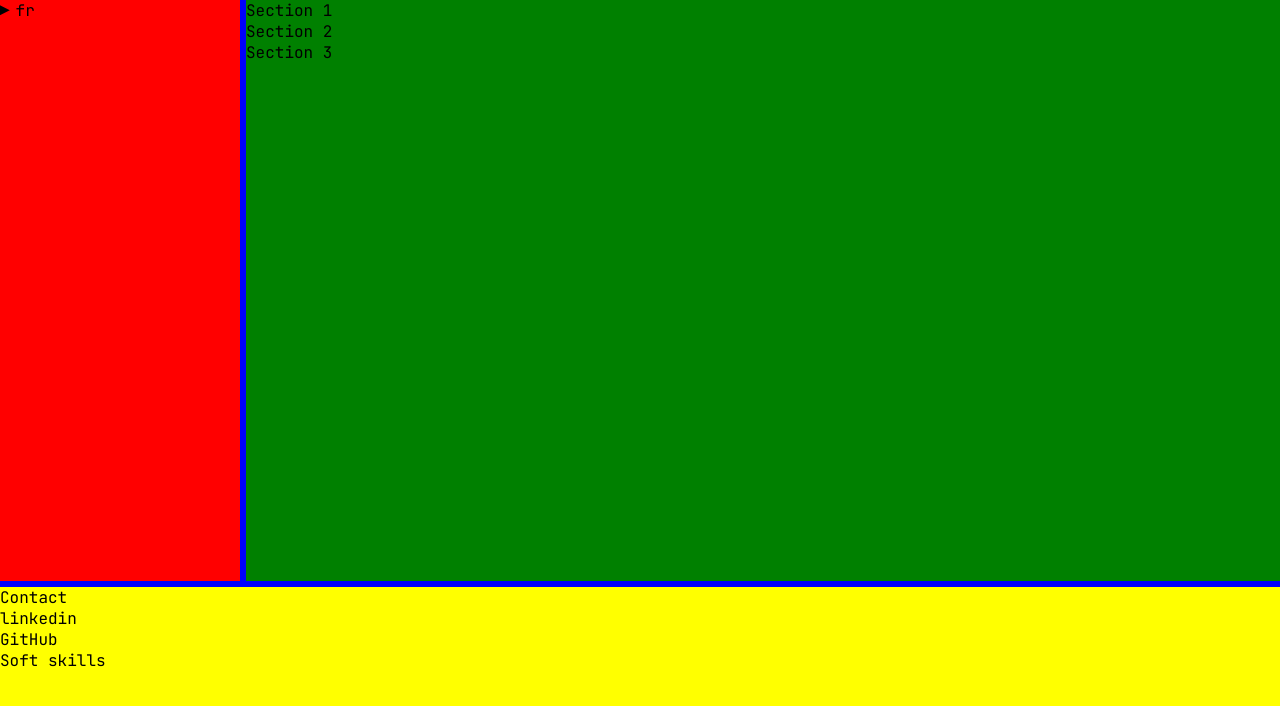
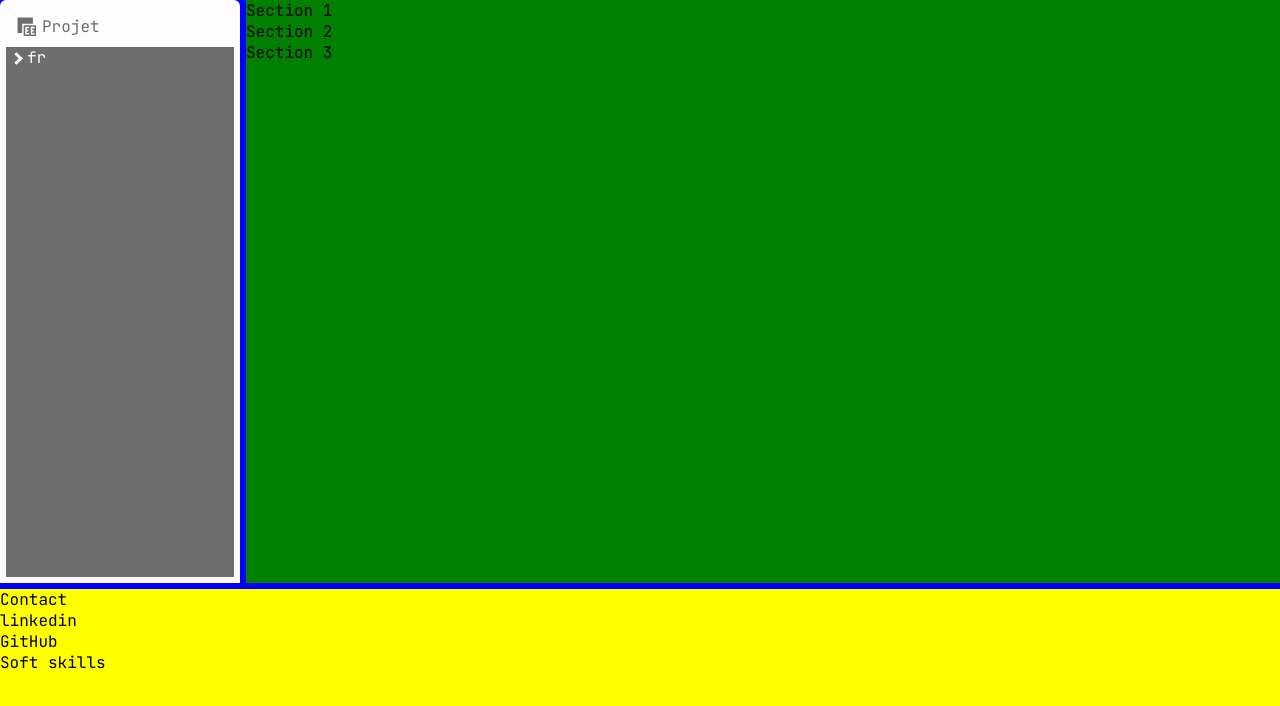
Before and after one commit to sheldonGordon/CV-SPA, a website built with Parcel: page index.html in a window 1280 px wide. Built offline with nearby package versions, Linux system fonts and the light colour scheme; a web font is replaced by a local one.

Commit message:
Gestion des couleurs sur la partie explorer

```diff
--- a/index.html
+++ b/index.html
@@ -47,16 +47,17 @@
   <body onresize="ResetColumnSizes()">
     <div id="page" onmouseup="EndDrag()" onmousemove="OnDrag(event)">
       <header id="explorer">
+        <div class="top">Projet</div>
         <nav>
           <ul id="ul-tree">
             <li>
-              <span class="caret">fr</span>
+              <i class="arrow"></i>fr
               <ul class="nested">
                 <li>
-                  <span class="caret">developpeur</span>
+                  <i class="arrow"></i>developpeur
                   <ul class="nested">
                     <li>
-                      <span class="caret">cv</span>
+                      <i class="arrow"></i>cv
                       <ul class="nested">
                         <li>EtatCivil.java</li>
                         <li>Technologie.java</li>
--- a/src/script.js
+++ b/src/script.js
@@ -71,11 +71,11 @@ window.OnDrag = function OnDrag(event) {
 };
 
 //############## TREE ##############
-let toggler = document.getElementsByClassName("caret");
+let toggler = document.getElementsByClassName("arrow");
 
 for (let i = 0; i < toggler.length; i++) {
   toggler[i].addEventListener("click", function () {
     this.parentElement.querySelector(".nested").classList.toggle("active");
-    this.classList.toggle("caret-down");
+    this.classList.toggle("arrow-down");
   });
 }
--- a/src/styles.scss
+++ b/src/styles.scss
@@ -4,6 +4,11 @@
 @font-face {
   font-family: "JetBrains";
   src: url("./fonts/JetBrainsMono-Regular.woff2") format("woff2");
+}
+
+:root {
+  --white: #FDFDFD;
+  --gray: #6E6E6E;
 }
 
 body {
@@ -30,7 +35,12 @@ body {
 #explorer {
   grid-area: explorer;
   overflow: auto;
-  background-color: red;
+  background-color: var(--gray);
+  color: var(--white);
+  border: 6px solid;
+  border-color: var(--white);
+  border-top-left-radius: 6px;
+  border-top-right-radius: 6px;
 }
 
 #content {
@@ -62,23 +72,21 @@ body {
   margin-left: 1em;
 }
 
-.caret {
+.arrow {
   cursor: pointer;
-  -webkit-user-select: none; /* Safari 3.1+ */
-  -moz-user-select: none; /* Firefox 2+ */
-  -ms-user-select: none; /* IE 10+ */
-  user-select: none;
+  border: solid var(--white);
+  border-width: 0 3px 3px 0;
+  display: inline-block;
+  padding: 3px;
+  transform: rotate(-45deg);
+  -webkit-transform: rotate(-45deg);
+  margin-right: 6px;
+  margin-left: 6px;
 }
 
-.caret::before {
-  content: "\25B6";
-  color: black;
-  display: inline-block;
-  margin-right: 6px;
-}
-
-.caret-down::before {
-  transform: rotate(90deg);
+.arrow-down{
+  transform: rotate(45deg);
+  -webkit-transform: rotate(45deg);
 }
 
 .nested {
@@ -88,3 +96,23 @@ body {
 .active {
   display: block;
 }
+
+/* ***************************************
+**************** WINDOWS *****************
+*************************************** */
+.top{
+  color: var(--gray);
+  background-color: var(--white);
+  padding: 10px;
+}
+
+.top::before {
+  content: "";
+  display: block;
+  background: url("icons/javaeeToolWindow.svg");
+  background-size: 100%;
+  width: 20px;
+  height: 20px;
+  float: left;
+  margin: 0 6px 0 0;
+}
```
Also changed, not shown: src/icons/java.svg (added), src/icons/javaeeToolWindow.svg (added).
